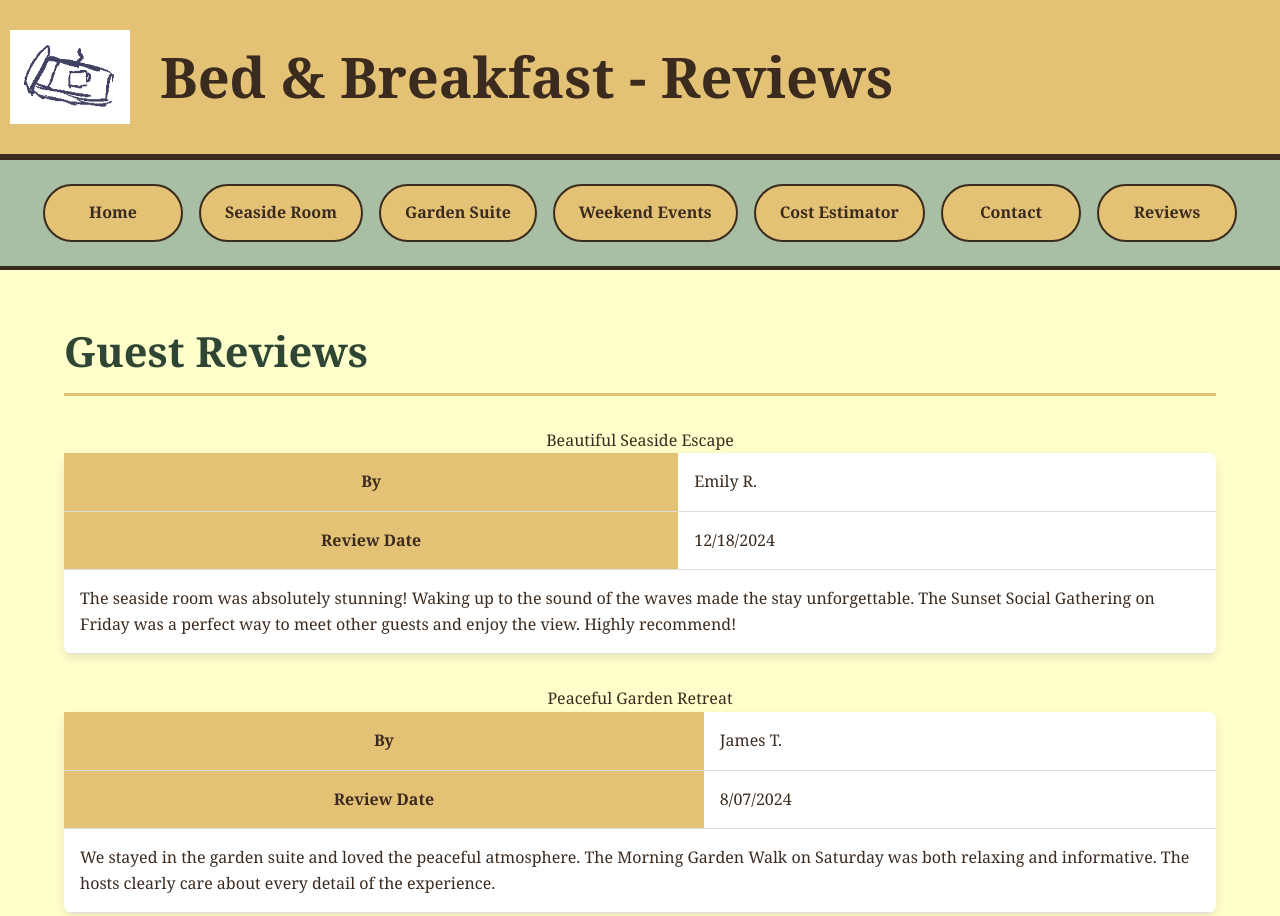
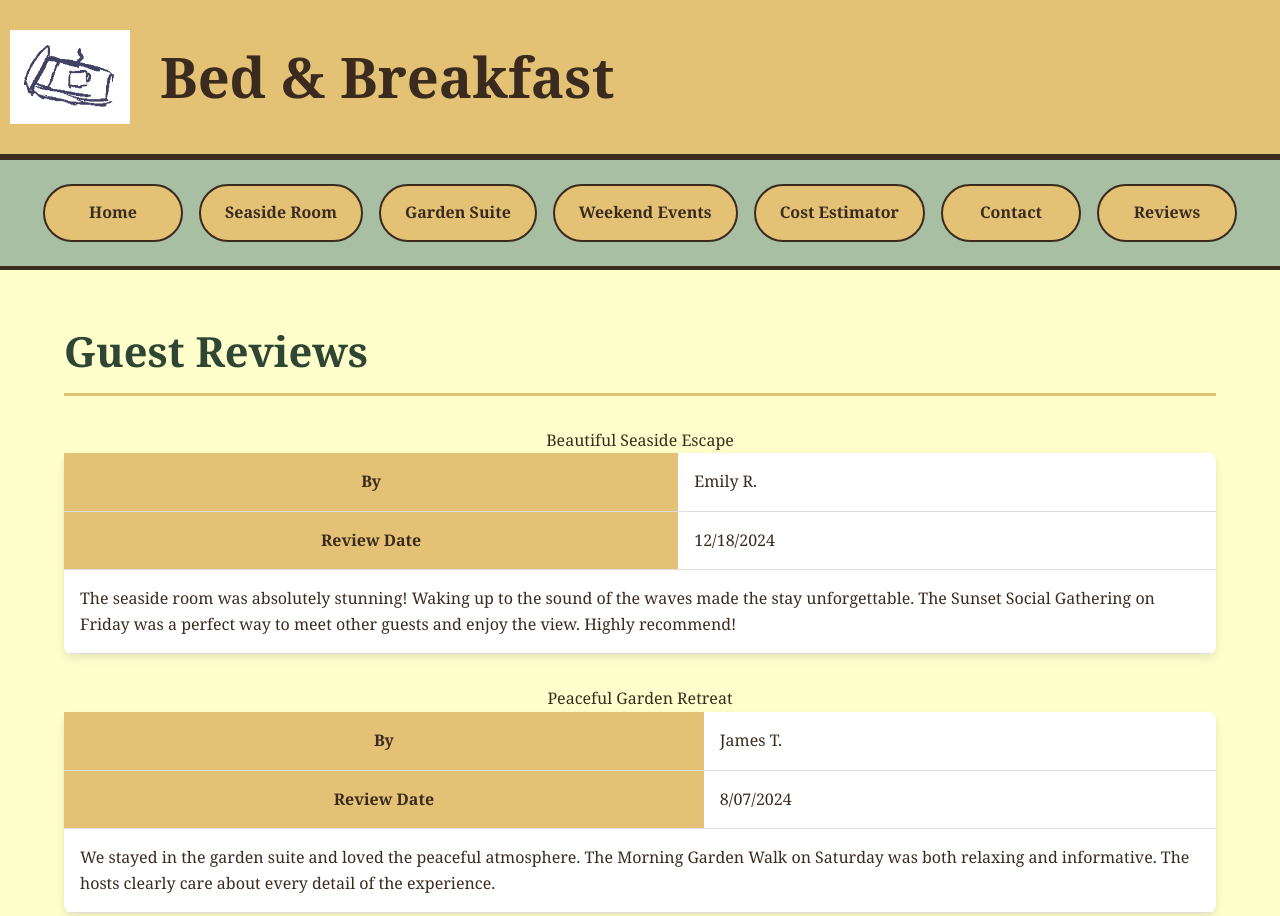
Before and after one commit to JAdame64/JAdame64.github.io, a plain HTML site: page reviews.html in a window 1280 px wide. Shown: the top 916 px of the page. Drawn offline with Linux system fonts and the light colour scheme.

Commit message:
Add files via upload

```diff
--- a/reviews.html
+++ b/reviews.html
@@ -11,7 +11,7 @@
 <body>
 <div id="wrapper">
     <header>
-        <h1>Bed & Breakfast - Reviews</h1>
+        <h1>Bed & Breakfast</h1>
     </header>
 
     <nav>
```
